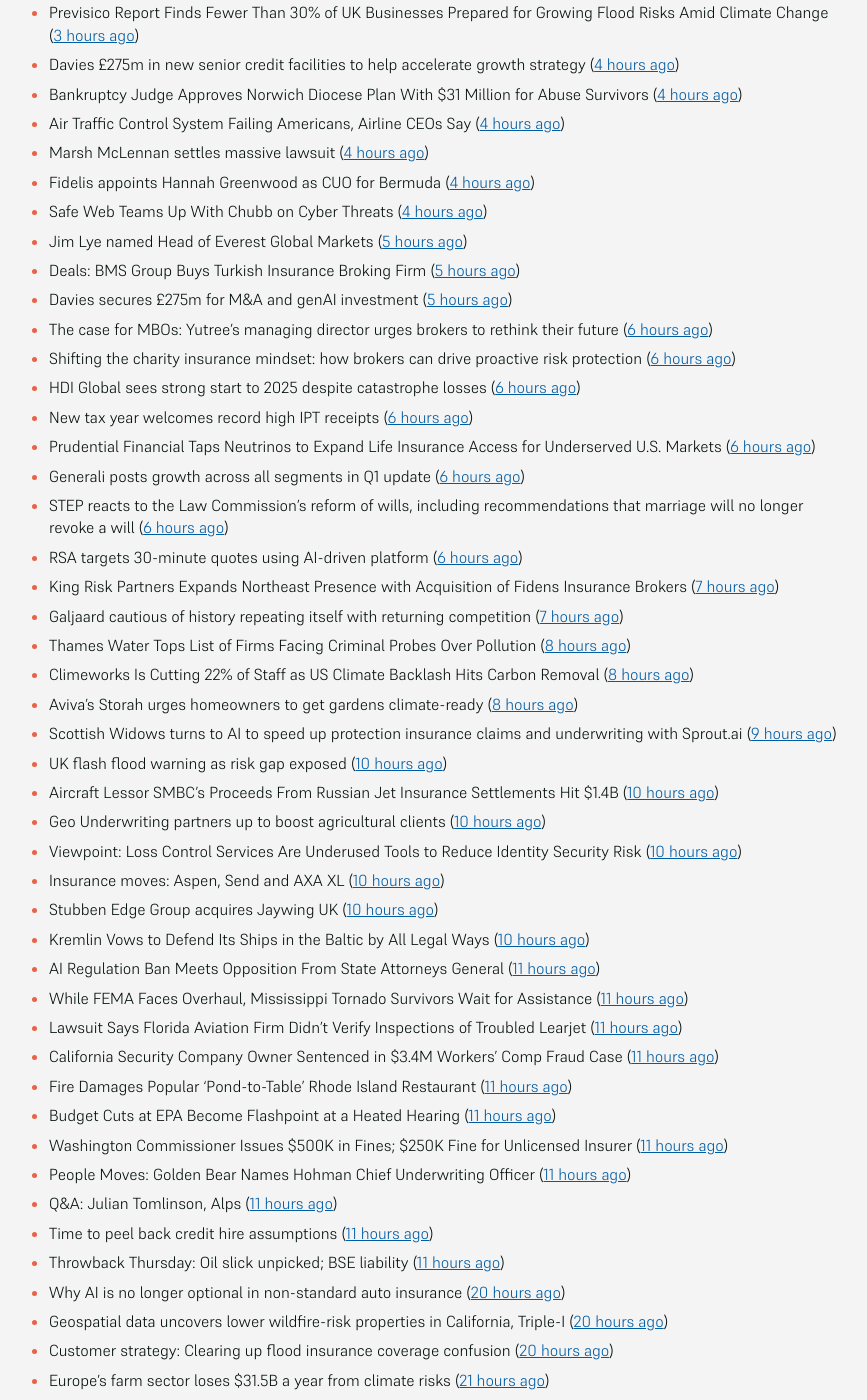
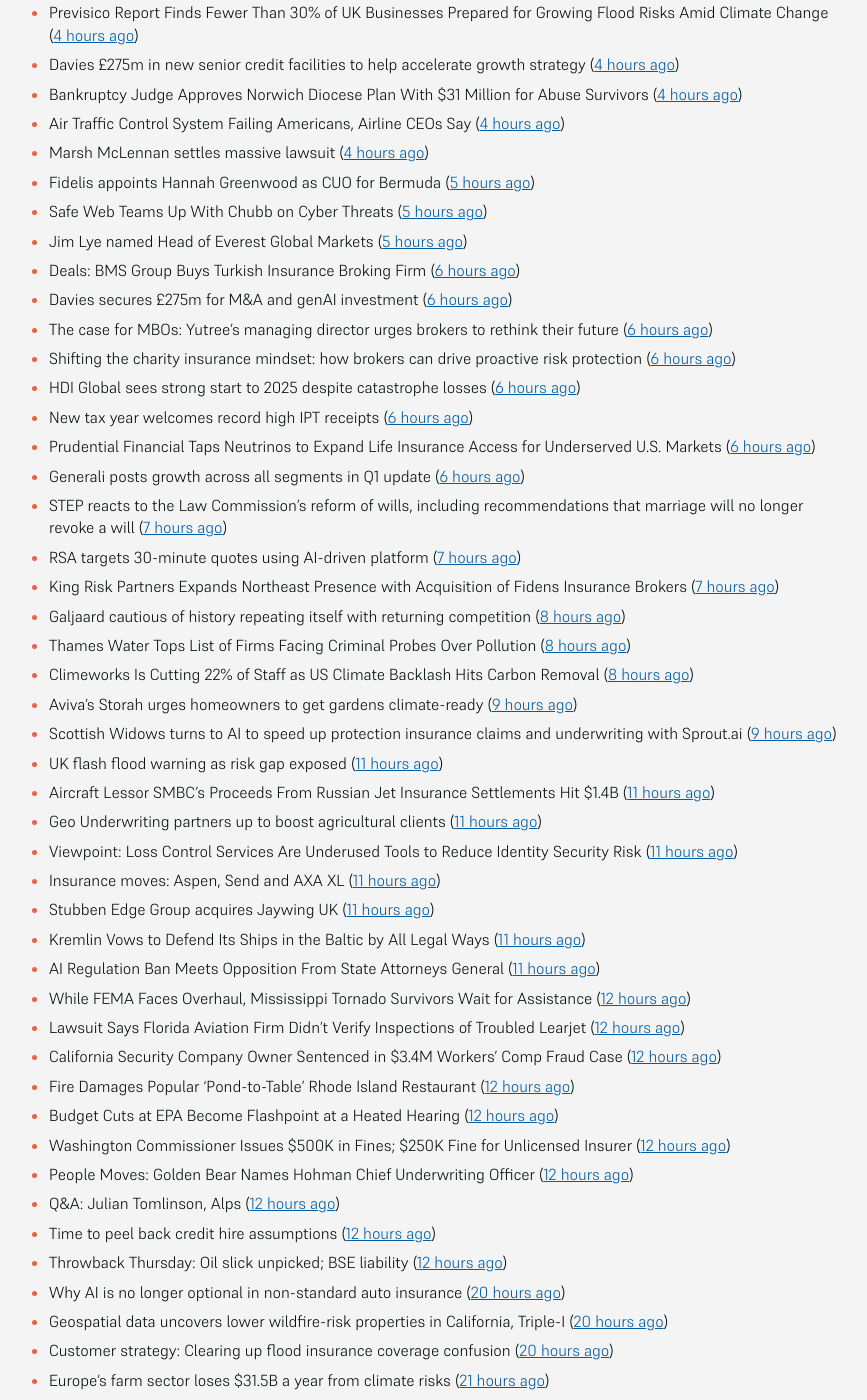
Before and after one commit to mat-0/feeds.thechels.uk, a Jekyll site: the page built from index.md, in a window 1280 px wide and 1400 px high, scrolled down 1016 px. Shown: the whole window, without its empty margins (215-1082 px from the left). Built offline with Jekyll 4.4.1, drawn with Linux system fonts in a browser that asks for light colours; some of the changed text lies outside the part shown.

Commit message:
New Feed

```diff
--- a/index.md
+++ b/index.md
@@ -8,71 +8,71 @@ description: Latest Updates
 [Get this as an RSS feed](/feed.rss)
 
 <!-- news_marker starts -->
-- People Moves: Swingle Collins & Associates Names Curtis as President ([2 minutes ago](https://www.insurancejournal.com/news/southcentral/2025/05/22/824852.htm))
-- People Moves: Willis Promotes Williamson as Canada Leader; HDI Global Taps RSA’s McDowell as Sales & Distribution Lead for International Programs and Captives ([7 minutes ago](https://www.insurancejournal.com/news/international/2025/05/22/824842.htm))
-- New Orleans Archdiocese to Pay $179M to Victims of Clergy Sexual Abuse ([9 minutes ago](https://www.insurancejournal.com/news/southcentral/2025/05/22/824844.htm))
-- Man Who Burned Down a Missouri Church Sentenced, Ordered to Pay $7M ([15 minutes ago](https://www.insurancejournal.com/news/midwest/2025/05/22/824838.htm))
-- FEMA Senior Officials Exit as Trump Targets Agency ([19 minutes ago](https://www.insurancejournal.com/news/national/2025/05/22/824833.htm))
-- Property cat rates expected to fall ~10% at June 1 but market dynamics still favourable: KBW ([40 minutes ago](https://www.reinsurancene.ws/property-cat-rates-expected-to-fall-10-at-june-1-but-market-dynamics-still-favourable-kbw/))
-- People Moves: Frankenmuth Insurance Appoints Ott Chief Legal Officer and Corporate Secretary; Brotherhood Mutual Announces VP Promotion, Addition and Transition ([47 minutes ago](https://www.insurancejournal.com/news/midwest/2025/05/22/824823.htm))
-- Kota Raises $14.5 Million to Streamline Insurance Benefits Infrastructure ([50 minutes ago](https://www.insurtechinsights.com/kota-raises-14-5-million-to-streamline-insurance-benefits-infrastructure/))
+- People Moves: Swingle Collins & Associates Names Curtis as President ([28 minutes ago](https://www.insurancejournal.com/news/southcentral/2025/05/22/824852.htm))
+- People Moves: Willis Promotes Williamson as Canada Leader; HDI Global Taps RSA’s McDowell as Sales & Distribution Lead for International Programs and Captives ([33 minutes ago](https://www.insurancejournal.com/news/international/2025/05/22/824842.htm))
+- New Orleans Archdiocese to Pay $179M to Victims of Clergy Sexual Abuse ([35 minutes ago](https://www.insurancejournal.com/news/southcentral/2025/05/22/824844.htm))
+- Man Who Burned Down a Missouri Church Sentenced, Ordered to Pay $7M ([41 minutes ago](https://www.insurancejournal.com/news/midwest/2025/05/22/824838.htm))
+- FEMA Senior Officials Exit as Trump Targets Agency ([45 minutes ago](https://www.insurancejournal.com/news/national/2025/05/22/824833.htm))
+- Property cat rates expected to fall ~10% at June 1 but market dynamics still favourable: KBW ([1 hours ago](https://www.reinsurancene.ws/property-cat-rates-expected-to-fall-10-at-june-1-but-market-dynamics-still-favourable-kbw/))
+- People Moves: Frankenmuth Insurance Appoints Ott Chief Legal Officer and Corporate Secretary; Brotherhood Mutual Announces VP Promotion, Addition and Transition ([1 hours ago](https://www.insurancejournal.com/news/midwest/2025/05/22/824823.htm))
+- Kota Raises $14.5 Million to Streamline Insurance Benefits Infrastructure ([1 hours ago](https://www.insurtechinsights.com/kota-raises-14-5-million-to-streamline-insurance-benefits-infrastructure/))
 - Insurance investment outsourcing hits $4.5trn, private markets see more interest: Clearwater Analytics ([1 hours ago](https://www.reinsurancene.ws/insurance-investment-outsourcing-hits-4-5trn-private-markets-see-more-interest-clearwater-analytics/))
 - Corporate Nuclear Verdicts Surged to New Record High in 2024, Report Says ([1 hours ago](https://www.insurancejournal.com/news/national/2025/05/22/824792.htm))
 - NCDOI Fines Builders Mutual for Repeat Violations in Commercial Auto ([1 hours ago](https://www.insurancejournal.com/news/southeast/2025/05/22/824808.htm))
 - Markets/Coverages: CFC Adds Cyber Proactive Response to More Industry Products ([1 hours ago](https://www.insurancejournal.com/news/national/2025/05/22/824804.htm))
 - Davies Secures New Credit Facility of £275m ([1 hours ago](https://insurance-edge.net/2025/05/22/davies-secures-new-credit-facility-of-275m/))
-- Protecdiv adds David Castillo as EVP, Head of Construction and Surety Solutions ([1 hours ago](https://www.reinsurancene.ws/protecdiv-adds-david-castillo-as-evp-head-of-construction-and-surety-solutions/))
-- Aon Launches Health Price Transparency Data ([1 hours ago](https://insurance-edge.net/2025/05/22/aon-launches-health-price-transparency-data/))
+- Protecdiv adds David Castillo as EVP, Head of Construction and Surety Solutions ([2 hours ago](https://www.reinsurancene.ws/protecdiv-adds-david-castillo-as-evp-head-of-construction-and-surety-solutions/))
+- Aon Launches Health Price Transparency Data ([2 hours ago](https://insurance-edge.net/2025/05/22/aon-launches-health-price-transparency-data/))
 - State Farm's added California rate hike request gets pushback ([2 hours ago](https://www.dig-in.com/news/state-farms-added-california-rate-hike-gets-pushback))
 - Hiscox targets double-digit Retail premium growth by 2028 ([2 hours ago](https://www.reinsurancene.ws/hiscox-targets-double-digit-retail-premium-growth-by-2028/))
-- AM Best warns NOAA disaster data cutoff could hinder insurers’ response to secondary perils ([2 hours ago](https://www.reinsurancene.ws/am-best-warns-noaa-disaster-data-cutoff-could-hinder-insurers-response-to-secondary-perils/))
-- Plane Crashes into San Diego Neighborhood, Setting Homes and Vehicles on Fire ([2 hours ago](https://www.insurancejournal.com/news/west/2025/05/22/824787.htm))
+- AM Best warns NOAA disaster data cutoff could hinder insurers’ response to secondary perils ([3 hours ago](https://www.reinsurancene.ws/am-best-warns-noaa-disaster-data-cutoff-could-hinder-insurers-response-to-secondary-perils/))
+- Plane Crashes into San Diego Neighborhood, Setting Homes and Vehicles on Fire ([3 hours ago](https://www.insurancejournal.com/news/west/2025/05/22/824787.htm))
 - SMEs Are Looking to Boost Their Insurance Cover, Says New Survey ([3 hours ago](https://insurance-edge.net/2025/05/22/smes-are-looking-to-boost-their-insurance-cover-says-new-survey/))
 - Ethena backed OnRe launches structured yield product ([3 hours ago](https://www.reinsurancene.ws/ethena-backed-onre-launches-structured-yield-product/))
-- GFIA urges IAIS to address the growing global pension protection gap ([3 hours ago](https://www.reinsurancene.ws/gfia-urges-iais-to-address-the-growing-global-pension-protection-gap/))
-- MAPFRE Economics Unit Publishes Report ([3 hours ago](https://insurance-edge.net/2025/05/22/mapfre-economics-unit-publishes-report/))
-- Previsico Report Finds Fewer Than 30% of UK Businesses Prepared for Growing Flood Risks Amid Climate Change ([3 hours ago](https://www.insurtechinsights.com/previsico-report-finds-fewer-than-30-of-uk-businesses-prepared-for-growing-flood-risks-amid-climate-change/))
+- GFIA urges IAIS to address the growing global pension protection gap ([4 hours ago](https://www.reinsurancene.ws/gfia-urges-iais-to-address-the-growing-global-pension-protection-gap/))
+- MAPFRE Economics Unit Publishes Report ([4 hours ago](https://insurance-edge.net/2025/05/22/mapfre-economics-unit-publishes-report/))
+- Previsico Report Finds Fewer Than 30% of UK Businesses Prepared for Growing Flood Risks Amid Climate Change ([4 hours ago](https://www.insurtechinsights.com/previsico-report-finds-fewer-than-30-of-uk-businesses-prepared-for-growing-flood-risks-amid-climate-change/))
 - Davies £275m in new senior credit facilities to help accelerate growth strategy ([4 hours ago](https://www.reinsurancene.ws/davies-275m-in-new-senior-credit-facilities-to-help-accelerate-growth-strategy/))
 - Bankruptcy Judge Approves Norwich Diocese Plan With $31 Million for Abuse Survivors ([4 hours ago](https://www.insurancejournal.com/news/east/2025/05/22/824771.htm))
 - Air Traffic Control System Failing Americans, Airline CEOs Say ([4 hours ago](https://www.insurancejournal.com/news/national/2025/05/22/824772.htm))
 - Marsh McLennan settles massive lawsuit ([4 hours ago](https://www.insurancebusinessmag.com/uk/news/legal-insights/marsh-mclennan-settles-massive-lawsuit-536579.aspx))
-- Fidelis appoints Hannah Greenwood as CUO for Bermuda ([4 hours ago](https://www.reinsurancene.ws/fidelis-appoints-hannah-greenwood-as-cuo-for-bermuda/))
-- Safe Web Teams Up With Chubb on Cyber Threats ([4 hours ago](https://insurance-edge.net/2025/05/22/safe-web-teams-up-with-chubb-on-cyber-threats/))
+- Fidelis appoints Hannah Greenwood as CUO for Bermuda ([5 hours ago](https://www.reinsurancene.ws/fidelis-appoints-hannah-greenwood-as-cuo-for-bermuda/))
+- Safe Web Teams Up With Chubb on Cyber Threats ([5 hours ago](https://insurance-edge.net/2025/05/22/safe-web-teams-up-with-chubb-on-cyber-threats/))
 - Jim Lye named Head of Everest Global Markets ([5 hours ago](https://www.reinsurancene.ws/jim-lye-named-head-of-everest-global-markets/))
-- Deals: BMS Group Buys Turkish Insurance Broking Firm ([5 hours ago](https://insurance-edge.net/2025/05/22/deals-bms-group-buys-turkish-insurance-broking-firm/))
-- Davies secures £275m for M&A and genAI investment ([5 hours ago](https://www.postonline.co.uk/claims/7957808/davies-secures-%C2%A3275m-for-ma-and-genai-investment))
+- Deals: BMS Group Buys Turkish Insurance Broking Firm ([6 hours ago](https://insurance-edge.net/2025/05/22/deals-bms-group-buys-turkish-insurance-broking-firm/))
+- Davies secures £275m for M&A and genAI investment ([6 hours ago](https://www.postonline.co.uk/claims/7957808/davies-secures-%C2%A3275m-for-ma-and-genai-investment))
 - The case for MBOs: Yutree's managing director urges brokers to rethink their future ([6 hours ago](https://www.insurancebusinessmag.com/uk/news/business-resilience/the-case-for-mbos-yutrees-managing-director-urges-brokers-to-rethink-their-future-536561.aspx))
 - Shifting the charity insurance mindset: how brokers can drive proactive risk protection ([6 hours ago](https://www.insurancebusinessmag.com/uk/news/non-profits/shifting-the-charity-insurance-mindset-how-brokers-can-drive-proactive-risk-protection-536560.aspx))
 - HDI Global sees strong start to 2025 despite catastrophe losses ([6 hours ago](https://www.insurancebusinessmag.com/uk/news/breaking-news/hdi-global-sees-strong-start-to-2025-despite-catastrophe-losses-536559.aspx))
 - New tax year welcomes record high IPT receipts ([6 hours ago](https://www.insurancebusinessmag.com/uk/news/breaking-news/new-tax-year-welcomes-record-high-ipt-receipts-536558.aspx))
 - Prudential Financial Taps Neutrinos to Expand Life Insurance Access for Underserved U.S. Markets ([6 hours ago](https://www.insurtechinsights.com/prudential-financial-taps-neutrinos-to-expand-life-insurance-access-for-underserved-u-s-markets/))
 - Generali posts growth across all segments in Q1 update ([6 hours ago](https://www.insurancebusinessmag.com/uk/news/breaking-news/generali-posts-growth-across-all-segments-in-q1-update-536552.aspx))
-- STEP reacts to the Law Commission’s reform of wills, including recommendations that marriage will no longer revoke a will ([6 hours ago](https://ifamagazine.com/step-reacts-to-the-law-commissions-reform-of-wills-including-recommendations-that-marriage-will-no-longer-revoke-a-will/))
-- RSA targets 30-minute quotes using AI-driven platform ([6 hours ago](https://www.postonline.co.uk/commercial/7957756/rsa-targets-30-minute-quotes-using-ai-driven-platform))
+- STEP reacts to the Law Commission’s reform of wills, including recommendations that marriage will no longer revoke a will ([7 hours ago](https://ifamagazine.com/step-reacts-to-the-law-commissions-reform-of-wills-including-recommendations-that-marriage-will-no-longer-revoke-a-will/))
+- RSA targets 30-minute quotes using AI-driven platform ([7 hours ago](https://www.postonline.co.uk/commercial/7957756/rsa-targets-30-minute-quotes-using-ai-driven-platform))
 - King Risk Partners Expands Northeast Presence with Acquisition of Fidens Insurance Brokers ([7 hours ago](https://www.insurtechinsights.com/king-risk-partners-expands-northeast-presence-with-acquisition-of-fidens-insurance-brokers/))
-- Galjaard cautious of history repeating itself with returning competition ([7 hours ago](https://www.postonline.co.uk/news/7957781/galjaard-cautious-of-history-repeating-itself-with-returning-competition))
+- Galjaard cautious of history repeating itself with returning competition ([8 hours ago](https://www.postonline.co.uk/news/7957781/galjaard-cautious-of-history-repeating-itself-with-returning-competition))
 - Thames Water Tops List of Firms Facing Criminal Probes Over Pollution ([8 hours ago](https://www.insurancejournal.com/news/international/2025/05/22/824751.htm))
 - Climeworks Is Cutting 22% of Staff as US Climate Backlash Hits Carbon Removal ([8 hours ago](https://www.insurancejournal.com/news/international/2025/05/22/824741.htm))
-- Aviva’s Storah urges homeowners to get gardens climate-ready ([8 hours ago](https://www.postonline.co.uk/personal/7957795/aviva%E2%80%99s-storah-urges-homeowners-to-get-gardens-climate-ready))
+- Aviva’s Storah urges homeowners to get gardens climate-ready ([9 hours ago](https://www.postonline.co.uk/personal/7957795/aviva%E2%80%99s-storah-urges-homeowners-to-get-gardens-climate-ready))
 - Scottish Widows turns to AI to speed up protection insurance claims and underwriting with Sprout.ai ([9 hours ago](https://ifamagazine.com/scottish-widows-turns-to-ai-to-speed-up-protection-insurance-claims-and-underwriting-with-sprout-ai/))
-- UK flash flood warning as risk gap exposed ([10 hours ago](https://www.insurancebusinessmag.com/uk/news/catastrophe/uk-flash-flood-warning-as-risk-gap-exposed-536538.aspx))
-- Aircraft Lessor SMBC’s Proceeds From Russian Jet Insurance Settlements Hit $1.4B ([10 hours ago](https://www.insurancejournal.com/news/international/2025/05/22/824738.htm))
-- Geo Underwriting partners up to boost agricultural clients ([10 hours ago](https://www.insurancebusinessmag.com/uk/news/property-insurance/geo-underwriting-partners-up-to-boost-agricultural-clients-536537.aspx))
-- Viewpoint: Loss Control Services Are Underused Tools to Reduce Identity Security Risk ([10 hours ago](https://www.insurancejournal.com/news/national/2025/05/22/824706.htm))
-- Insurance moves: Aspen, Send and AXA XL ([10 hours ago](https://www.insurancebusinessmag.com/uk/news/breaking-news/insurance-moves-aspen-send-and-axa-xl-536536.aspx))
-- Stubben Edge Group acquires Jaywing UK ([10 hours ago](https://www.insurancebusinessmag.com/uk/news/breaking-news/stubben-edge-group-acquires-jaywing-uk-536535.aspx))
-- Kremlin Vows to Defend Its Ships in the Baltic by All Legal Ways ([10 hours ago](https://www.insurancejournal.com/news/international/2025/05/22/824733.htm))
+- UK flash flood warning as risk gap exposed ([11 hours ago](https://www.insurancebusinessmag.com/uk/news/catastrophe/uk-flash-flood-warning-as-risk-gap-exposed-536538.aspx))
+- Aircraft Lessor SMBC’s Proceeds From Russian Jet Insurance Settlements Hit $1.4B ([11 hours ago](https://www.insurancejournal.com/news/international/2025/05/22/824738.htm))
+- Geo Underwriting partners up to boost agricultural clients ([11 hours ago](https://www.insurancebusinessmag.com/uk/news/property-insurance/geo-underwriting-partners-up-to-boost-agricultural-clients-536537.aspx))
+- Viewpoint: Loss Control Services Are Underused Tools to Reduce Identity Security Risk ([11 hours ago](https://www.insurancejournal.com/news/national/2025/05/22/824706.htm))
+- Insurance moves: Aspen, Send and AXA XL ([11 hours ago](https://www.insurancebusinessmag.com/uk/news/breaking-news/insurance-moves-aspen-send-and-axa-xl-536536.aspx))
+- Stubben Edge Group acquires Jaywing UK ([11 hours ago](https://www.insurancebusinessmag.com/uk/news/breaking-news/stubben-edge-group-acquires-jaywing-uk-536535.aspx))
+- Kremlin Vows to Defend Its Ships in the Baltic by All Legal Ways ([11 hours ago](https://www.insurancejournal.com/news/international/2025/05/22/824733.htm))
 - AI Regulation Ban Meets Opposition From State Attorneys General ([11 hours ago](https://www.insurancejournal.com/news/national/2025/05/22/824714.htm))
-- While FEMA Faces Overhaul, Mississippi Tornado Survivors Wait for Assistance ([11 hours ago](https://www.insurancejournal.com/news/southeast/2025/05/22/824629.htm))
-- Lawsuit Says Florida Aviation Firm Didn’t Verify Inspections of Troubled Learjet ([11 hours ago](https://www.insurancejournal.com/news/southeast/2025/05/22/824688.htm))
-- California Security Company Owner Sentenced in $3.4M Workers’ Comp Fraud Case ([11 hours ago](https://www.insurancejournal.com/news/west/2025/05/22/824503.htm))
-- Fire Damages Popular ‘Pond-to-Table’ Rhode Island Restaurant ([11 hours ago](https://www.insurancejournal.com/news/east/2025/05/22/824729.htm))
-- Budget Cuts at EPA Become Flashpoint at a Heated Hearing ([11 hours ago](https://www.insurancejournal.com/news/national/2025/05/22/824717.htm))
-- Washington Commissioner Issues $500K in Fines; $250K Fine for Unlicensed Insurer ([11 hours ago](https://www.insurancejournal.com/news/west/2025/05/22/824547.htm))
-- People Moves: Golden Bear Names Hohman Chief Underwriting Officer ([11 hours ago](https://www.insurancejournal.com/news/west/2025/05/22/824387.htm))
-- Q&A: Julian Tomlinson, Alps ([11 hours ago](https://www.postonline.co.uk/broker/7957208/qa-julian-tomlinson-alps))
-- Time to peel back credit hire assumptions ([11 hours ago](https://www.postonline.co.uk/personal/7957762/time-to-peel-back-credit-hire-assumptions))
-- Throwback Thursday: Oil slick unpicked; BSE liability ([11 hours ago](https://www.postonline.co.uk/commercial/7956605/throwback-thursday-oil-slick-unpicked-bse-liability))
+- While FEMA Faces Overhaul, Mississippi Tornado Survivors Wait for Assistance ([12 hours ago](https://www.insurancejournal.com/news/southeast/2025/05/22/824629.htm))
+- Lawsuit Says Florida Aviation Firm Didn’t Verify Inspections of Troubled Learjet ([12 hours ago](https://www.insurancejournal.com/news/southeast/2025/05/22/824688.htm))
+- California Security Company Owner Sentenced in $3.4M Workers’ Comp Fraud Case ([12 hours ago](https://www.insurancejournal.com/news/west/2025/05/22/824503.htm))
+- Fire Damages Popular ‘Pond-to-Table’ Rhode Island Restaurant ([12 hours ago](https://www.insurancejournal.com/news/east/2025/05/22/824729.htm))
+- Budget Cuts at EPA Become Flashpoint at a Heated Hearing ([12 hours ago](https://www.insurancejournal.com/news/national/2025/05/22/824717.htm))
+- Washington Commissioner Issues $500K in Fines; $250K Fine for Unlicensed Insurer ([12 hours ago](https://www.insurancejournal.com/news/west/2025/05/22/824547.htm))
+- People Moves: Golden Bear Names Hohman Chief Underwriting Officer ([12 hours ago](https://www.insurancejournal.com/news/west/2025/05/22/824387.htm))
+- Q&A: Julian Tomlinson, Alps ([12 hours ago](https://www.postonline.co.uk/broker/7957208/qa-julian-tomlinson-alps))
+- Time to peel back credit hire assumptions ([12 hours ago](https://www.postonline.co.uk/personal/7957762/time-to-peel-back-credit-hire-assumptions))
+- Throwback Thursday: Oil slick unpicked; BSE liability ([12 hours ago](https://www.postonline.co.uk/commercial/7956605/throwback-thursday-oil-slick-unpicked-bse-liability))
 - Why AI is no longer optional in non-standard auto insurance ([20 hours ago](https://www.dig-in.com/opinion/ais-role-in-non-standard-auto-insurance))
 - Geospatial data uncovers lower wildfire-risk properties in California, Triple-I ([20 hours ago](https://www.dig-in.com/news/geospatial-data-wildfire-prone-california-properties))
 - Customer strategy: Clearing up flood insurance coverage confusion ([20 hours ago](https://www.dig-in.com/opinion/clearing-up-flood-insurance-coverage-confusion))
```
